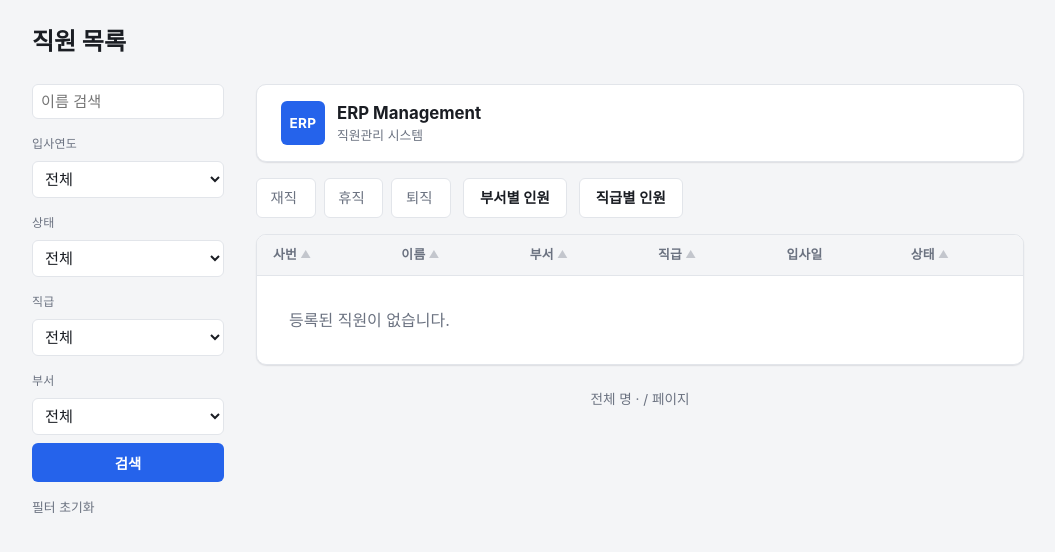
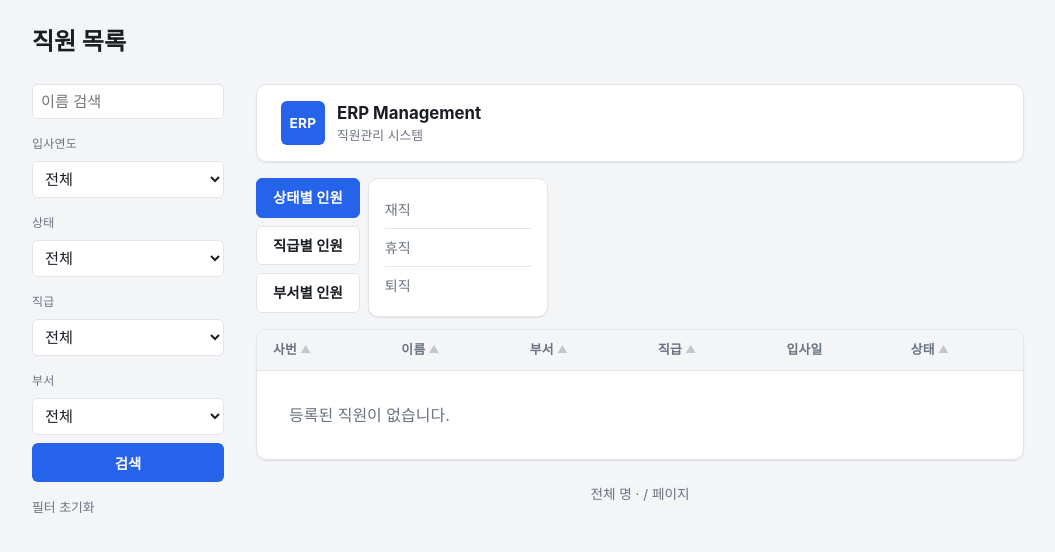
Before and after one commit to Lim-K-M/ERP_Management, a FastAPI app: template app/templates/employees/list.html in a window 1280 px wide. Shown: the part 46-598 px from the top of the page, without its empty margins (112-1167 px from the left). Run offline with FastAPI, Linux system fonts and the light colour scheme; the template is opened without the code that fills it, so the values that code supplies are empty; parts of the project's set-up code (start-up, migrations or seed data) failed here and were passed over.

Commit message:
feat(employee): 인원 수 버튼 3개(상태/직급/부서) 세로 배치 + 아코디언 방식으로 변경
- 상태별/직급별/부서별 인원 버튼을 세로로 배치하고, 결과 패널은 버튼 오른쪽에 표시
- 기본값은 상태별 인원이 열려 있는 상태
- <details>의 toggle 이벤트가 비동기(큐잉된 태스크)로 발생해 두 패널이 동시에
  열려 겹치는 레이스 컨디션이 있어, summary 클릭을 직접 가로채 동기적으로
  하나만 열리도록 수정 (동일 시나리오 5회 반복 실행으로 결정론적 동작 확인)

Co-Authored-By: Claude Sonnet 5 <noreply@anthropic.com>

```diff
--- a/app/static/css/style.css
+++ b/app/static/css/style.css
@@ -214,41 +214,14 @@ h2 {
     color: var(--color-text-muted);
 }
 
-/* ---- 상태별 인원 수 (항상 표시) + 부서/직급별 인원 수 토글 버튼 ---- */
+/* ---- 상태/직급/부서별 인원 수 토글 버튼 (세로 배치, 결과는 버튼 오른쪽) ---- */
 .count-toggles {
     display: flex;
-    flex-wrap: wrap;
-    align-items: center;
-    gap: var(--space-3);
+    flex-direction: column;
+    align-items: flex-start;
+    gap: var(--space-2);
     margin-bottom: var(--space-4);
 }
-
-.status-summary {
-    display: flex;
-    flex-wrap: wrap;
-    gap: var(--space-2);
-}
-
-.status-chip {
-    display: inline-flex;
-    align-items: center;
-    gap: var(--space-1);
-    padding: 0.5rem 0.85rem;
-    border-radius: var(--radius-sm);
-    border: 1px solid var(--color-border);
-    background: var(--color-surface);
-    font-size: 0.9rem;
-    color: var(--color-text-muted);
-}
-
-.status-chip strong {
-    font-weight: 700;
-    font-variant-numeric: tabular-nums;
-}
-
-.status-chip-active strong { color: var(--color-success); }
-.status-chip-leave strong { color: var(--color-warning); }
-.status-chip-resigned strong { color: var(--color-danger); }
 
 .count-popover {
     position: relative;
@@ -315,6 +288,10 @@ h2 {
     font-weight: 700;
     font-variant-numeric: tabular-nums;
 }
+
+.count-panel li.count-active strong { color: var(--color-success); }
+.count-panel li.count-leave strong { color: var(--color-warning); }
+.count-panel li.count-resigned strong { color: var(--color-danger); }
 
 @media (max-width: 768px) {
     .list-layout {
--- a/app/templates/employees/list.html
+++ b/app/templates/employees/list.html
@@ -57,18 +57,13 @@
             <div class="brand-name">ERP Management<span class="brand-sub">직원관리 시스템</span></div>
         </div>
         <div class="count-toggles">
-            <div class="status-summary">
-                <span class="status-chip status-chip-active">재직 <strong>{{ status_counts.get("ACTIVE", 0) }}</strong></span>
-                <span class="status-chip status-chip-leave">휴직 <strong>{{ status_counts.get("LEAVE", 0) }}</strong></span>
-                <span class="status-chip status-chip-resigned">퇴직 <strong>{{ status_counts.get("RESIGNED", 0) }}</strong></span>
-            </div>
-            <details class="count-popover count-popover-right">
-                <summary class="btn btn-outline">부서별 인원</summary>
+            <details class="count-popover count-popover-right" open>
+                <summary class="btn btn-outline">상태별 인원</summary>
                 <div class="count-panel">
                     <ul>
-                        {% for d in departments %}
-                        <li><span>{{ d.dept_name }}</span><strong>{{ dept_counts.get(d.dept_id, 0) }}</strong></li>
-                        {% endfor %}
+                        <li class="count-active"><span>재직</span><strong>{{ status_counts.get("ACTIVE", 0) }}</strong></li>
+                        <li class="count-leave"><span>휴직</span><strong>{{ status_counts.get("LEAVE", 0) }}</strong></li>
+                        <li class="count-resigned"><span>퇴직</span><strong>{{ status_counts.get("RESIGNED", 0) }}</strong></li>
                     </ul>
                 </div>
             </details>
@@ -78,6 +73,16 @@
                     <ul>
                         {% for p in positions %}
                         <li><span>{{ p.position_name }}</span><strong>{{ position_counts.get(p.position_id, 0) }}</strong></li>
+                        {% endfor %}
+                    </ul>
+                </div>
+            </details>
+            <details class="count-popover count-popover-right">
+                <summary class="btn btn-outline">부서별 인원</summary>
+                <div class="count-panel">
+                    <ul>
+                        {% for d in departments %}
+                        <li><span>{{ d.dept_name }}</span><strong>{{ dept_counts.get(d.dept_id, 0) }}</strong></li>
                         {% endfor %}
                     </ul>
                 </div>
@@ -131,4 +136,18 @@
         <p class="pagination-status">전체 {{ total_count }}명 · {{ current_page }} / {{ total_pages }} 페이지</p>
     </div>
 </div>
+<script>
+(function () {
+    var toggles = document.querySelectorAll(".count-toggles > details.count-popover");
+    toggles.forEach(function (el) {
+        var summary = el.querySelector("summary");
+        summary.addEventListener("click", function (e) {
+            e.preventDefault();
+            var wasOpen = el.open;
+            toggles.forEach(function (other) { other.open = false; });
+            el.open = !wasOpen;
+        });
+    });
+})();
+</script>
 {% endblock %}
```
